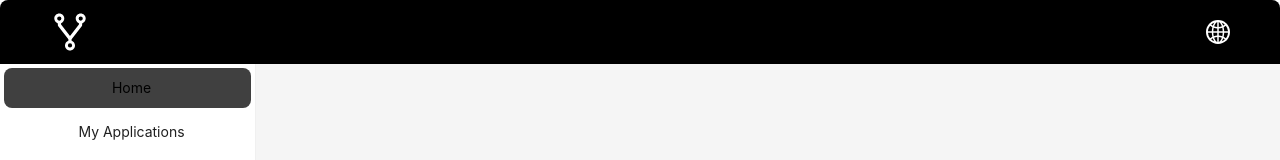
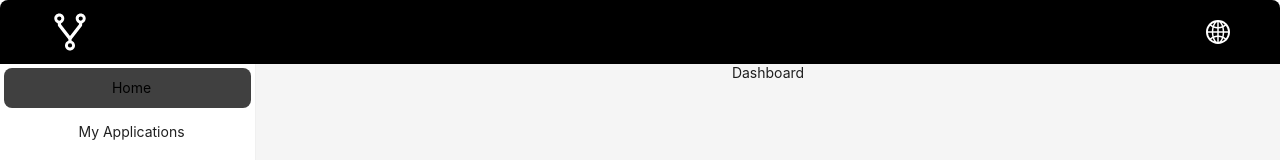
Before and after one commit to vetchium/vetchium, a React (Create React App) app in the folder web/: page /home in a window 1280 px wide. Both pictures are taken after a click on the button "Log In". Shown: the top 160 px of the page. Built offline with nearby package versions, Linux system fonts and the light colour scheme.

Commit message:
fix routing on web

```diff
--- a/web/src/components/Router.tsx
+++ b/web/src/components/Router.tsx
@@ -1,7 +1,12 @@
-import { Routes } from "react-router-dom";
+import { Routes, Route } from "react-router-dom";
+import Dashboard from "../pages/Dashboard";
 
 function Router() {
-  return <Routes></Routes>;
+  return (
+    <Routes>
+      <Route path="/home" element={<Dashboard />} />
+    </Routes>
+  );
 }
 
 export default Router;
--- /dev/null
+++ b/web/src/pages/Dashboard.tsx
@@ -0,0 +1,5 @@
+function Dashboard() {
+  return <div>Dashboard</div>;
+}
+
+export default Dashboard;
```
